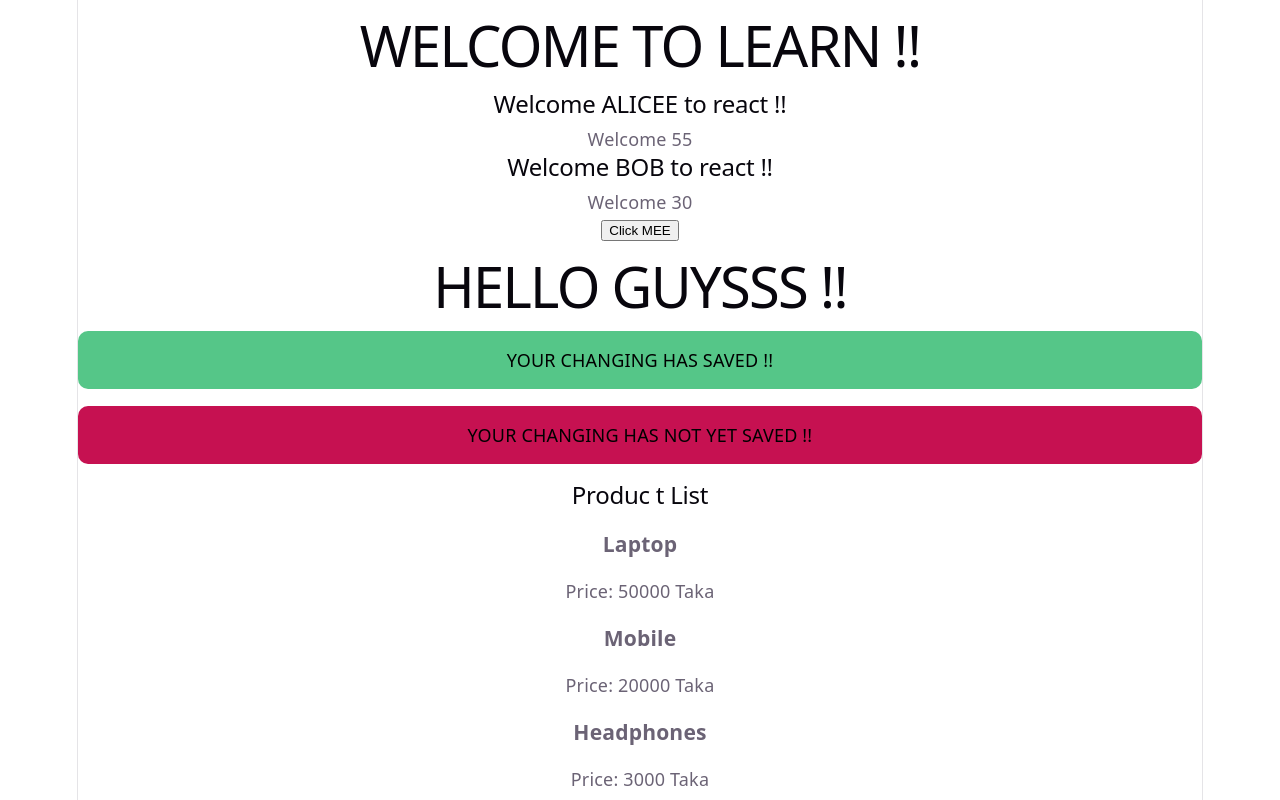
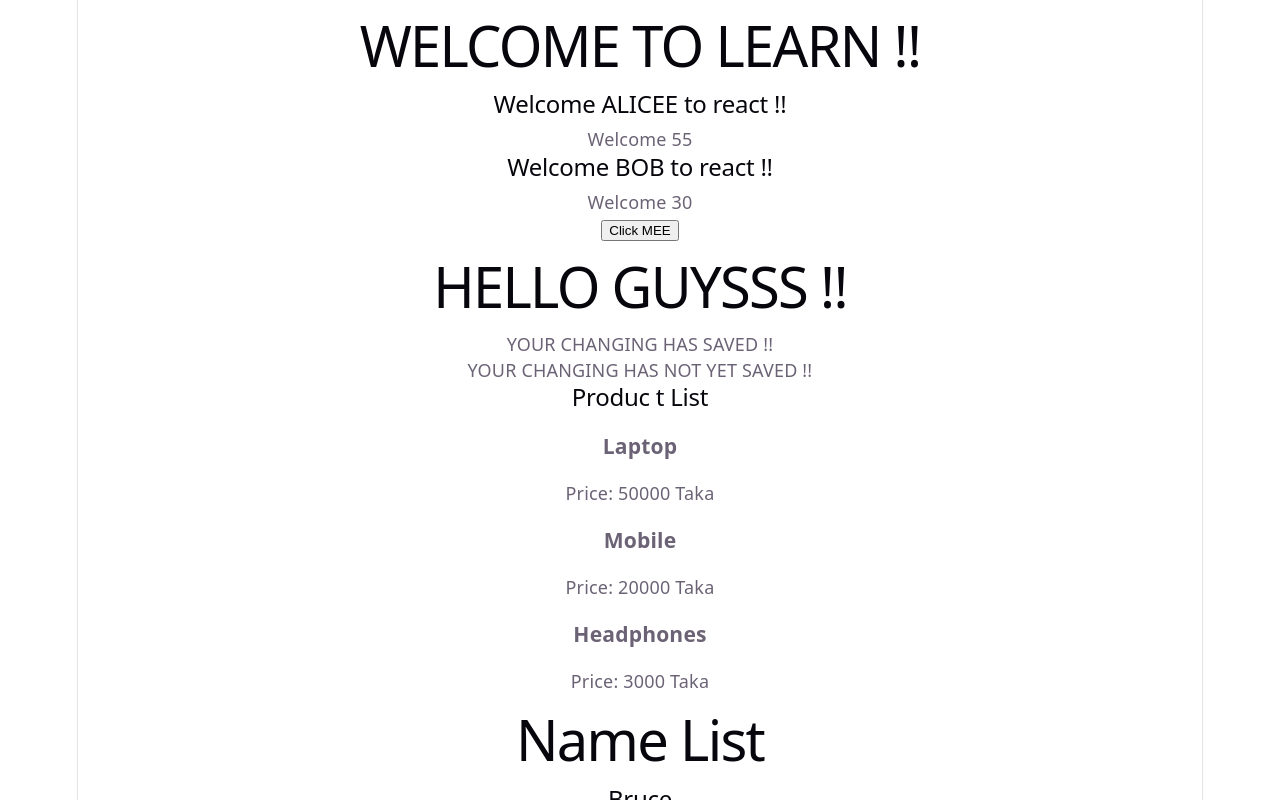
Before and after one commit to Sumaiya707/React-Learning, a React (Vite) app in the folder React-Learn/: page / in a window 1280 px wide. Shown: the top 800 px of the page. Built offline with nearby package versions, Linux system fonts and the light colour scheme.

Commit message:
css styling added

```diff
--- /dev/null
+++ b/React-Learn/src/Alert.css
@@ -0,0 +1,13 @@
+.alert {
+  padding: 19px;
+  border-radius: 9px;
+  margin-bottom: 17px;
+  color: black;
+}
+
+.success {
+  background-color: bisque;
+}
+.error {
+  background-color: brown;
+}
--- a/React-Learn/src/Alert.jsx
+++ b/React-Learn/src/Alert.jsx
@@ -1,15 +1,5 @@
+import "./Alert";
+
 export const Alert = ({ children, type = "success" }) => {
-  return (
-    <div
-      style={{
-        backgroundColor: type === "success" ? "#55c688" : "#c61151",
-        color: "Black",
-        padding: "16px",
-        borderRadius: "10px",
-        marginBottom: "17px",
-      }}
-    >
-      {children}
-    </div>
-  );
+  return <div className={`alert ${type}`}>{children}</div>;
 };
```
Also changed, not shown: React-Learn/src/NewButton.jsx (added).
